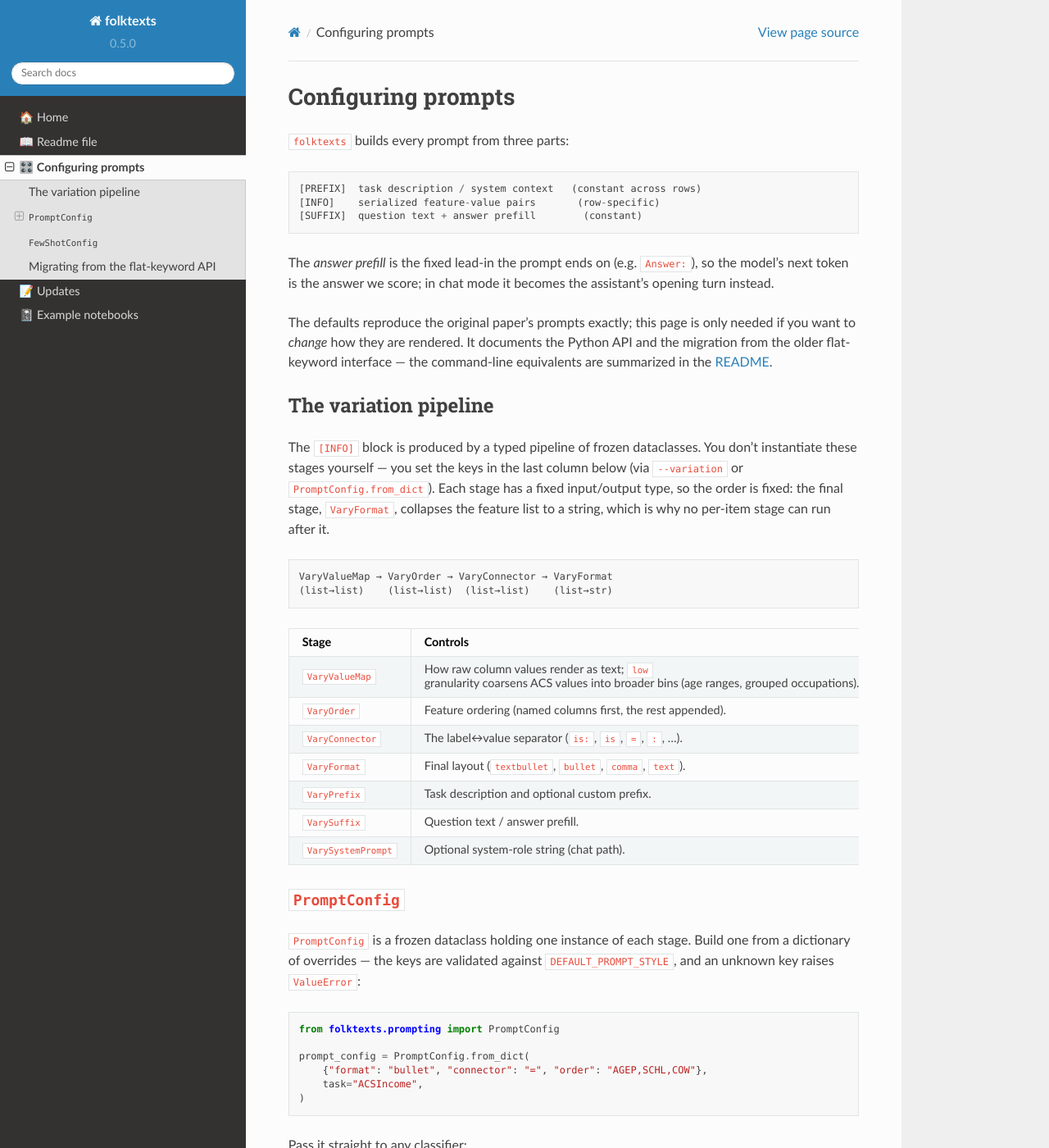
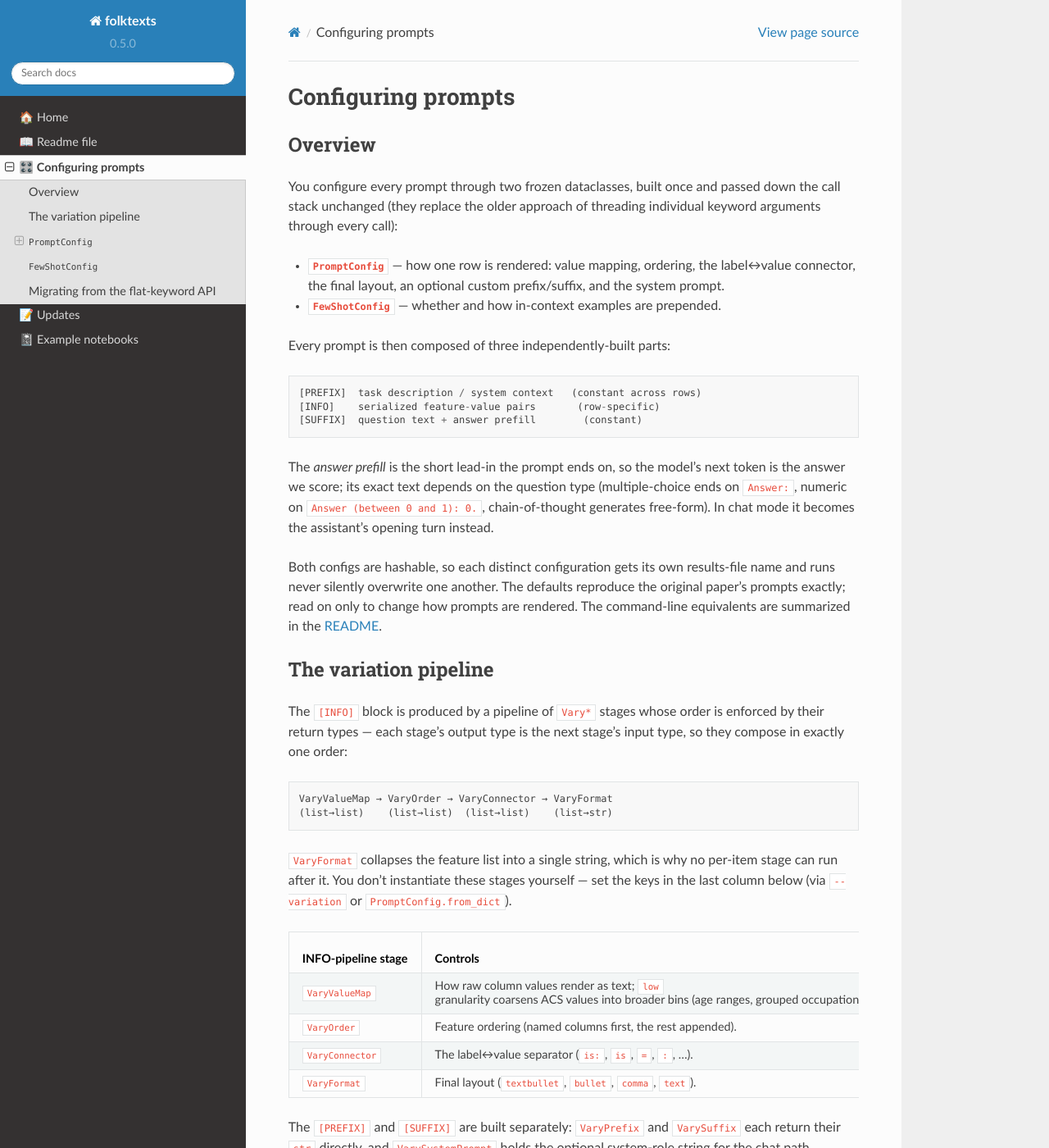
Before and after one commit to socialfoundations/folktexts, a Sphinx documentation site: the page built from docs/configuring_prompts.md, in a window 1280 px wide and 1400 px high. Shown: the whole window at 82% size. Built offline with Sphinx 7.4.7 and the Read the Docs theme 3.1.0, drawn with Linux system fonts in a browser that asks for light colours; pages that are not in the unit, such as notebooks, are missing from menus; some of the changed text lies outside the part shown.

Commit message:
docs(prompts): restructure guide around the author's mental model + fix examples
Reworks the prompt-configuration docs into the two tiers requested: a concise,
human-readable overview (adapted from the PR author's explanation) followed by
in-depth reference. Folds in the author's framing that the docs lacked, and
fixes accuracy issues surfaced by a review pass.

Overview / fidelity:
- Lead with the two config objects (PromptConfig / FewShotConfig) built once and
  threaded through the call stack, instead of a buzzword opener + a list of old
  kwarg names a new reader has never seen.
- Mark the tier boundary with an explicit "## Overview" heading.
- Pipeline is "enforced by return types"; VaryPrefix/VarySuffix return str
  directly; VarySystemPrompt is independent of the INFO pipeline.
- Split the stage table into the four-stage INFO pipeline vs. the parts built
  separately, matching the prose (and noting system_prompt is not a --variation
  key).

Accuracy fixes (verified against source):
- PromptConfig.from_dict requires a TaskMetadata, not a task-name string; every
  example now resolves it via TaskMetadata.get_task (the old string form raised
  AttributeError — verified by executing both forms).
- MultipleChoiceQA uses the base QAInterface defaults; only DirectNumericQA and
  ChainOfThoughtQA override default_system_prompt/default_chat_prompt.
- Show how to select the mode now that the numeric flag is gone
  (numeric_risk_prompting / cot_prompting; CLI --numeric-risk-prompting /
  --cot-prompting).
- load_from_disk drops unknown keys with a warning, not TypeError; scope the
  TypeError claim to constructor/encode_row_prompt* calls.
- Answer-prefill text depends on the question type (MC "Answer:", numeric
  "Answer (between 0 and 1): 0.", CoT free-form).

README: drop "Under the hood" filler; fix the from_dict string example; add a
one-line chat-template compatibility note.

Co-Authored-By: Claude Opus 4.8 (1M context) <noreply@anthropic.com>

````diff
--- a/docs/configuring_prompts.md
+++ b/docs/configuring_prompts.md
@@ -1,6 +1,17 @@
 # Configuring prompts
 
-`folktexts` builds every prompt from three parts:
+## Overview
+
+You configure every prompt through two frozen dataclasses, built once and passed
+down the call stack unchanged (they replace the older approach of threading
+individual keyword arguments through every call):
+
+- **`PromptConfig`** — how one row is rendered: value mapping, ordering, the
+  label↔value connector, the final layout, an optional custom prefix/suffix, and
+  the system prompt.
+- **`FewShotConfig`** — whether and how in-context examples are prepended.
+
+Every prompt is then composed of three independently-built parts:
 
 ```
 [PREFIX]  task description / system context   (constant across rows)
@@ -8,51 +19,75 @@
 [SUFFIX]  question text + answer prefill        (constant)
 ```
 
-The *answer prefill* is the fixed lead-in the prompt ends on (e.g. `Answer:`), so
-the model's next token is the answer we score; in chat mode it becomes the
-assistant's opening turn instead.
+The *answer prefill* is the short lead-in the prompt ends on, so the model's next
+token is the answer we score; its exact text depends on the question type
+(multiple-choice ends on `Answer:`, numeric on `Answer (between 0 and 1): 0.`,
+chain-of-thought generates free-form). In chat mode it becomes the assistant's
+opening turn instead.
 
-The defaults reproduce the original paper's prompts exactly; this page is only
-needed if you want to *change* how they are rendered. It documents the Python
-API and the migration from the older flat-keyword interface — the command-line
-equivalents are summarized in the {doc}`README <readme>`.
+Both configs are hashable, so each distinct configuration gets its own
+results-file name and runs never silently overwrite one another. The defaults
+reproduce the original paper's prompts exactly; read on only to change how
+prompts are rendered. The command-line equivalents are summarized in the
+{doc}`README <readme>`.
 
 ## The variation pipeline
 
-The `[INFO]` block is produced by a typed pipeline of frozen dataclasses. You
-don't instantiate these stages yourself — you set the keys in the last column
-below (via `--variation` or `PromptConfig.from_dict`). Each stage has a fixed
-input/output type, so the order is fixed: the final stage, `VaryFormat`,
-collapses the feature list to a string, which is why no per-item stage can run
-after it.
+The `[INFO]` block is produced by a pipeline of `Vary*` stages whose order is
+enforced by their return types — each stage's output type is the next stage's
+input type, so they compose in exactly one order:
 
 ```
 VaryValueMap → VaryOrder → VaryConnector → VaryFormat
 (list→list)    (list→list)  (list→list)    (list→str)
 ```
 
-| Stage | Controls | `--variation` key |
+`VaryFormat` collapses the feature list into a single string, which is why no
+per-item stage can run after it. You don't instantiate these stages yourself —
+set the keys in the last column below (via `--variation` or
+`PromptConfig.from_dict`).
+
+| INFO-pipeline stage | Controls | `--variation` key |
 |:---|:---|:---|
 | `VaryValueMap` | How raw column values render as text; `low` granularity coarsens ACS values into broader bins (age ranges, grouped occupations). | `granularity` |
 | `VaryOrder` | Feature ordering (named columns first, the rest appended). | `order` |
 | `VaryConnector` | The label↔value separator (`is:`, `is`, `=`, `:`, …). | `connector` |
 | `VaryFormat` | Final layout (`textbullet`, `bullet`, `comma`, `text`). | `format` |
-| `VaryPrefix` | Task description and optional custom prefix. | `custom_prompt_prefix` |
+
+The `[PREFIX]` and `[SUFFIX]` are built separately: `VaryPrefix` and `VarySuffix`
+each return their `str` directly, and `VarySystemPrompt` holds the optional
+system-role string for the chat path.
+
+| Prompt part | Controls | Key |
+|:---|:---|:---|
+| `VaryPrefix` | Task description + optional custom prefix. | `custom_prompt_prefix` |
 | `VarySuffix` | Question text / answer prefill. | `custom_prompt_suffix`, `show_question` |
-| `VarySystemPrompt` | Optional system-role string (chat path). | *(via `system_prompt`)* |
+| `VarySystemPrompt` | Optional system-role string (chat path). | `system_prompt=` / `--system-prompt` (not a `--variation` key) |
 
 ## `PromptConfig`
 
-`PromptConfig` is a frozen dataclass holding one instance of each stage. Build
-one from a dictionary of overrides — the keys are validated against
-`DEFAULT_PROMPT_STYLE`, and an unknown key raises `ValueError`:
+`PromptConfig` holds one instance of each `Vary*` stage — one each for the
+prefix, suffix, and system prompt, plus the four-stage pipeline for the feature
+block. Build one from a dictionary of overrides whose keys are the seven
+`--variation` keys from the tables above (`format`, `connector`, `granularity`,
+`order`, `custom_prompt_prefix`, `custom_prompt_suffix`, `show_question`),
+validated against `DEFAULT_PROMPT_STYLE` — an unknown key raises `ValueError`.
+The `task` argument must be a `TaskMetadata` object; resolve a task name with
+`TaskMetadata.get_task`:
 
 ```py
+from folktexts import TaskMetadata
 from folktexts.prompting import PromptConfig
 
+task = TaskMetadata.get_task("ACSIncome")
 prompt_config = PromptConfig.from_dict(
-    {"format": "bullet", "connector": "=", "order": "AGEP,SCHL,COW"},
-    task="ACSIncome",
+    {
+        "format": "bullet",
+        "connector": "=",
+        "order": "AGEP,SCHL,COW",
+        "custom_prompt_prefix": "Consider the following person.",
+    },
+    task=task,
 )
 ```
 
@@ -81,14 +113,18 @@ which is **distinct from `None`**:
 ```py
 from folktexts.prompting import PROMPT_DEFAULT, PromptConfig
 
-PromptConfig.from_dict({}, task="ACSIncome")                       # default system prompt
-PromptConfig.from_dict({}, task="ACSIncome", system_prompt=None)   # no system role at all
-PromptConfig.from_dict({}, task="ACSIncome", system_prompt="...")  # custom system prompt
+PromptConfig.from_dict({}, task=task)                       # default system prompt
+PromptConfig.from_dict({}, task=task, system_prompt=None)   # no system role at all
+PromptConfig.from_dict({}, task=task, system_prompt="...")  # custom system prompt
 ```
 
-Per-question defaults live on the `QAInterface` subclasses
-(`MultipleChoiceQA`, `DirectNumericQA`, `ChainOfThoughtQA`) as the
-`default_system_prompt` / `default_chat_prompt` class variables.
+These defaults are `ClassVar`s on the `QAInterface` hierarchy: multiple-choice
+questions use the base `QAInterface` defaults, `DirectNumericQA` overrides them
+with numeric-specific prompts, and `ChainOfThoughtQA` sets them to `None`
+(free-form generation). The question type therefore selects the right default,
+which is why there is no longer a `numeric` flag to pass — choose the mode with
+`BenchmarkConfig(numeric_risk_prompting=True)` or `cot_prompting=True` (CLI:
+`--numeric-risk-prompting` / `--cot-prompting`).
 
 ## `FewShotConfig`
 
@@ -116,10 +152,11 @@ Few-shot prompting cannot be combined with the chat-template path
 ## Migrating from the flat-keyword API
 
 Earlier versions configured prompts through scattered keyword arguments. Those
-have been consolidated into `PromptConfig` / `FewShotConfig`. Removed keywords
-now raise a `TypeError` (instead of being silently ignored), and saved benchmark
-configs from before the change are still loaded — `BenchmarkConfig.load_from_disk`
-translates the legacy keys automatically.
+have been consolidated into `PromptConfig` / `FewShotConfig`. Passing a removed
+keyword to a constructor or `encode_row_prompt*` now raises `TypeError` instead
+of being silently ignored. Saved benchmark configs from before the change still
+load: `BenchmarkConfig.load_from_disk` translates the legacy few-shot keys and
+ignores any other unknown keys with a warning.
 
 | Old | New |
 |:---|:---|
````
Also changed, not shown: other parts of docs/configuring_prompts.md (+0 -3 lines), README.md (+10 -3 lines).
